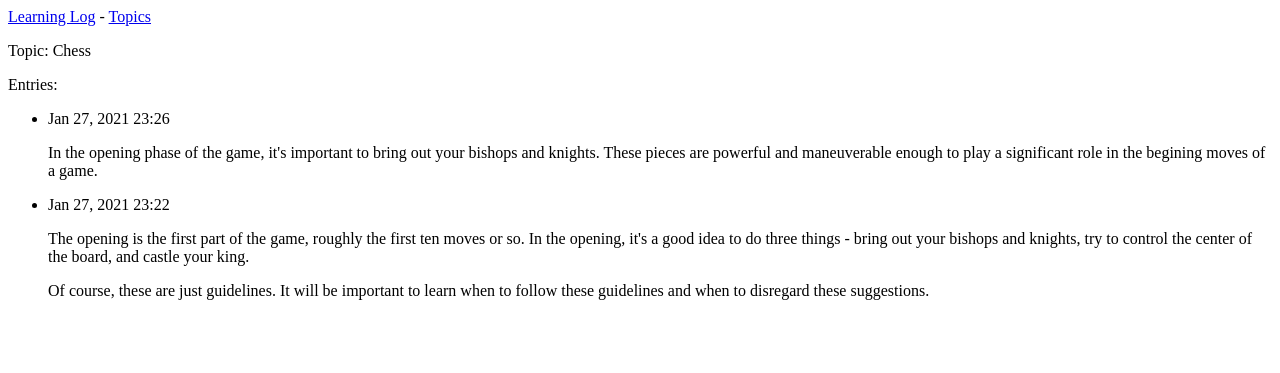
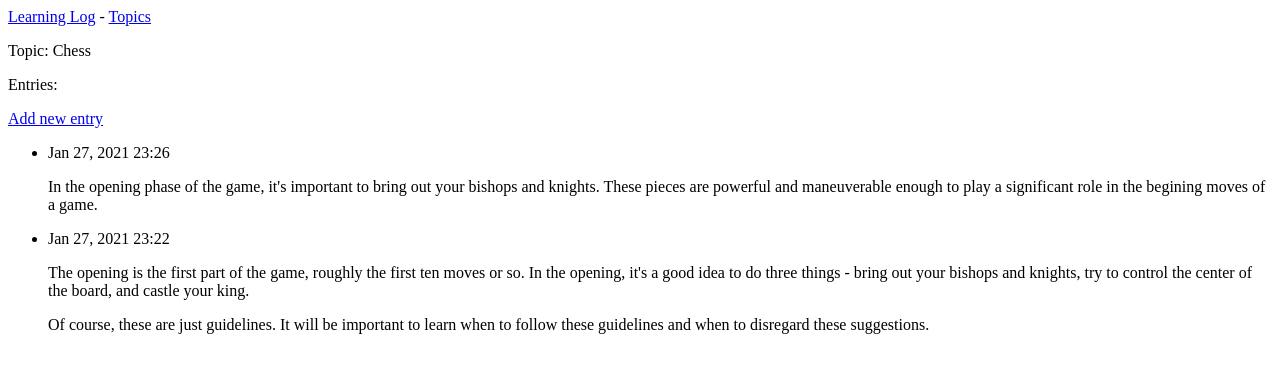
Before and after one commit to randyaajr/django_learning-log, a Django app: page /topics/2/ in a window 1280 px wide. Shown: the top 373 px of the page. Run offline with Django 3.2, Linux system fonts and the light colour scheme; data comes from the database, SQL or seed files in the repository.

Commit message:
Added link for adding a new entry

```diff
--- a/learning_logs/templates/learning_logs/topic.html
+++ b/learning_logs/templates/learning_logs/topic.html
@@ -3,6 +3,9 @@
 <p>Topic: {{ topic }}</p>
 
 <p>Entries:</p>
+<p>
+    <a href="{% url 'learning_logs:new_entry' topic_id %}">Add new entry</a>
+</p>
 <ul>
     {% for entry in entries %}
     <li>
```
